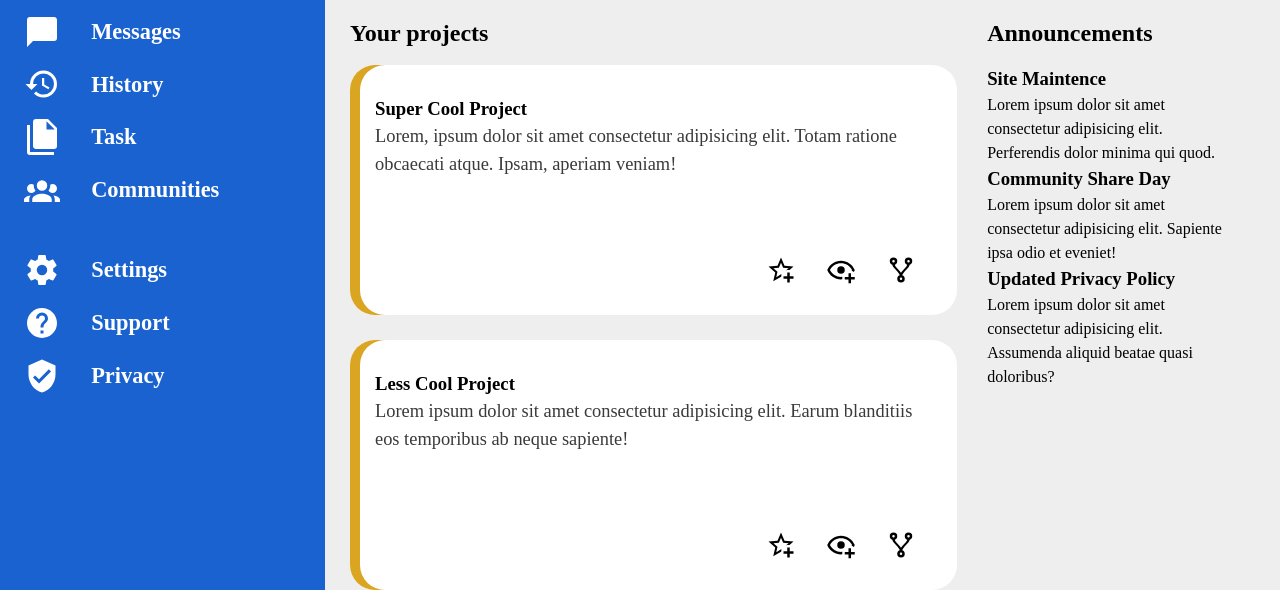
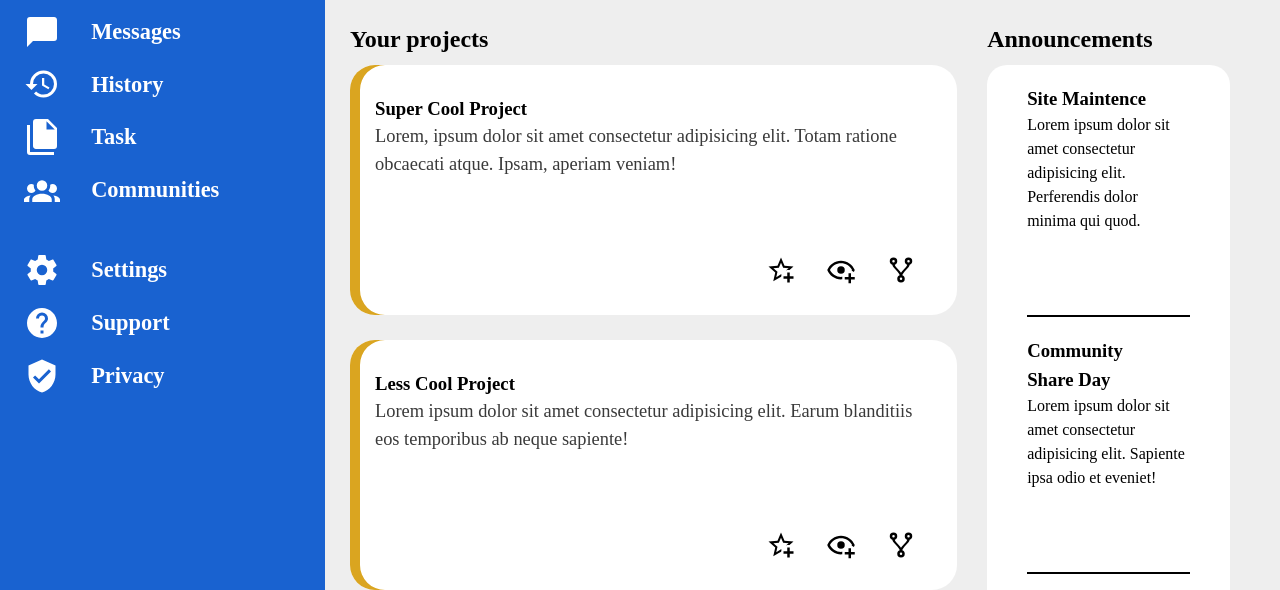
Before and after one commit to Gabriel-Muniz/admin-dashboard, a plain HTML site: page index.html in a window 1280 px wide. Shown: the part 210-800 px from the top of the page. Drawn offline with Linux system fonts and the light colour scheme; files whose address does not match are found by name.

Commit message:
style: announcements section basic styles

```diff
--- a/index.html
+++ b/index.html
@@ -66,7 +66,7 @@
 
         <div class="content">
 
-            <h2 class="projects-section-title">Your projects</h2>
+            <h2 class="projects section-title">Your projects</h2>
 
             <div class="project-wrapper">
                 <div class="card-body">
@@ -140,7 +140,7 @@
             </div>
             <div class="content-sidebar">
 
-                <h2 class="app-announcements">Announcements</h2>
+                <h2 class="app-announcements section-title">Announcements</h2>
 
                 <div class="announcements-section">
                     <div class="announcement-card-body">
@@ -160,7 +160,7 @@
                     </div>
                 </div>
 
-                <h2 class="trending-profiles">Trending</h2>
+                <h2 class="trending-profiles section-title">Trending</h2>
                 <div class="trending-sections">
                     <div class="trending-card">
                         <div class="trending-profile-picture"></div>
--- a/style.css
+++ b/style.css
@@ -254,9 +254,15 @@ a {
   background-color: #eee;
 }
 
-.projects-section-title {
+.projects {
   grid-column: 1;
   grid-row: 1;
+}
+
+.section-title{
+  display: grid;
+  align-items: end;
+  padding-bottom: 8px;
 }
 
 .project-wrapper {
@@ -319,6 +325,21 @@ a {
 
 .announcements-section {
   grid-row: 2;
+
+  display: grid;
+
+  padding: 0 2.5em;
+  background-color: white;
+
+  border-radius: 20px;
+}
+
+.announcement-card-body{
+  padding: 20px 0;
+}
+
+.announcement-card-body:not(.announcement-card-body:last-child){
+  border-bottom: 2px solid black;
 }
 
 .trending-profiles {
```
